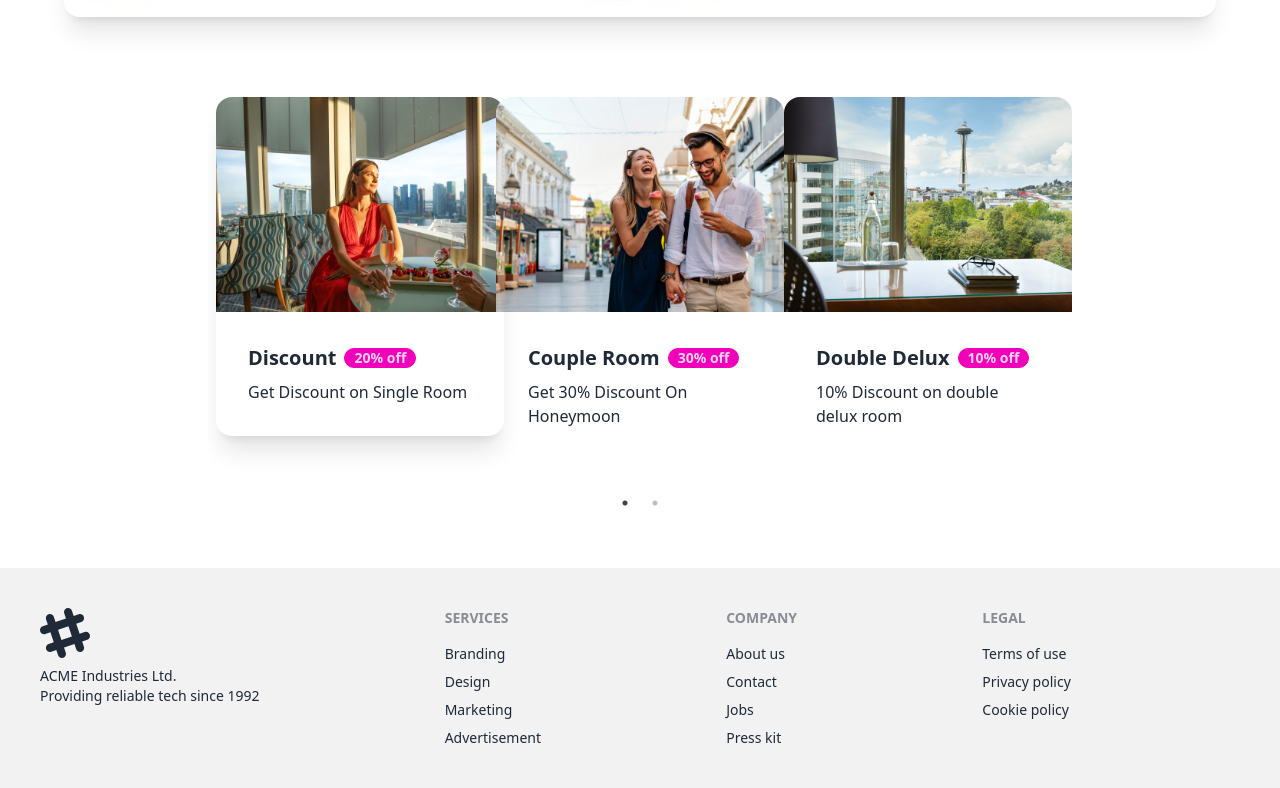
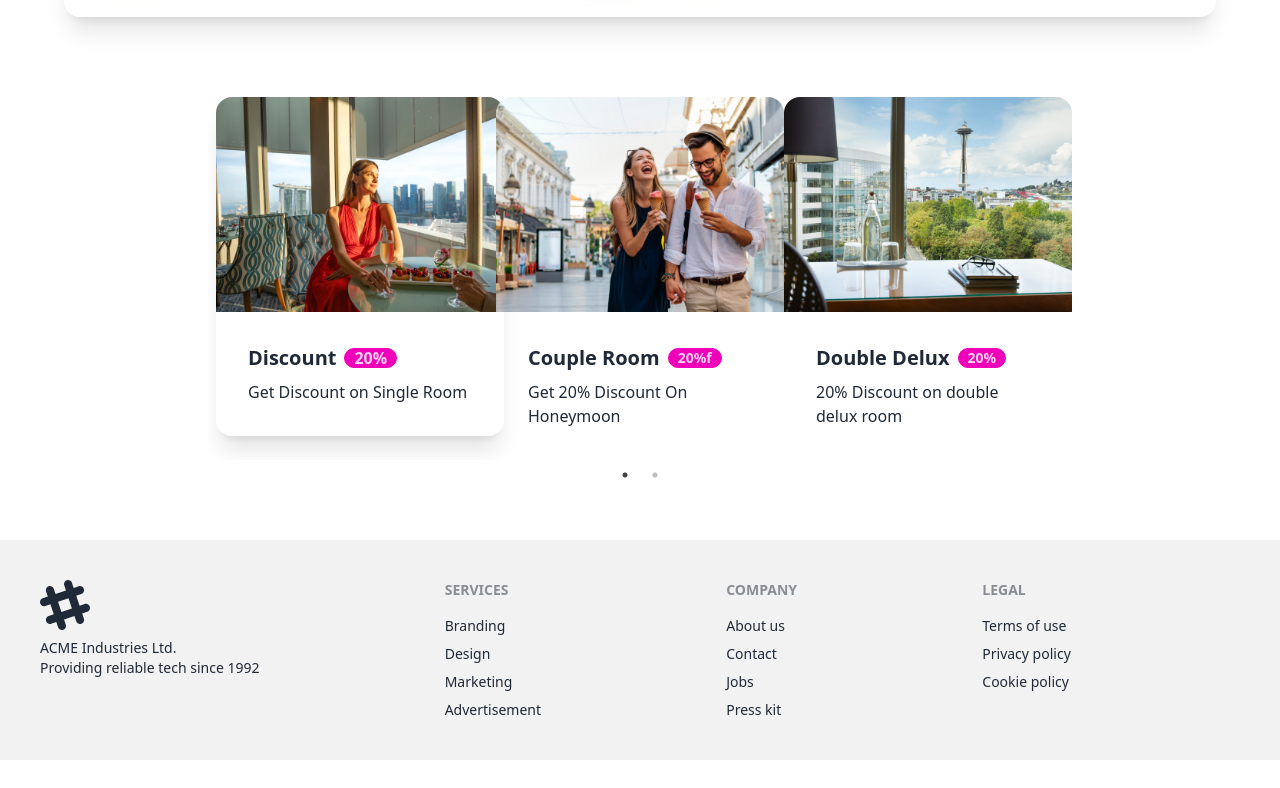
Before and after one commit to Rakib5627/hotel-grand, a React (Vite) app: page / in a window 1280 px wide. Shown: the part 2407-3195 px from the top of the page. After the commit the page ends 3167 px from the top, so only its background shows below. Built offline with nearby package versions, Linux system fonts and the light colour scheme; no server answers.

Commit message:
offers responsive

```diff
--- a/src/components/Home/Offer.jsx
+++ b/src/components/Home/Offer.jsx
@@ -56,7 +56,7 @@ const Offer = () => {
                             <div className="card-body">
                                 <h2 className="card-title">
                                     Discount
-                                    <div className="badge badge-secondary">20% off</div>
+                                    <div className="badge badge-secondary text-xs lg:text-base">20%</div>
                                 </h2>
                                 <p>Get Discount on Single Room</p>
                             </div>
@@ -68,9 +68,9 @@ const Offer = () => {
                             <div className="card-body">
                                 <h2 className="card-title">
                                     Couple Room
-                                    <div className="badge badge-secondary">30% off</div>
+                                    <div className="badge badge-secondary">20%f</div>
                                 </h2>
-                                <p>Get 30% Discount On Honeymoon</p>
+                                <p>Get 20% Discount On Honeymoon</p>
                             </div>
                         </div>
                     </div>
@@ -80,9 +80,9 @@ const Offer = () => {
                             <div className="card-body">
                                 <h2 className="card-title">
                                     Double Delux
-                                    <div className="badge badge-secondary">10% off</div>
+                                    <div className="badge badge-secondary">20%</div>
                                 </h2>
-                                <p>10% Discount on double delux room</p>
+                                <p>20% Discount on double delux room</p>
                             </div>
                         </div>
                     </div>
@@ -92,9 +92,9 @@ const Offer = () => {
                             <div className="card-body">
                                 <h2 className="card-title">
                                    Executive Room
-                                    <div className="badge badge-secondary">5% off</div>
+                                    <div className="badge badge-secondary">20%</div>
                                 </h2>
-                                <p>5% discount on executive room</p>
+                                <p>20% discount on executive room</p>
                             </div>
                         </div>
                     </div>
```
